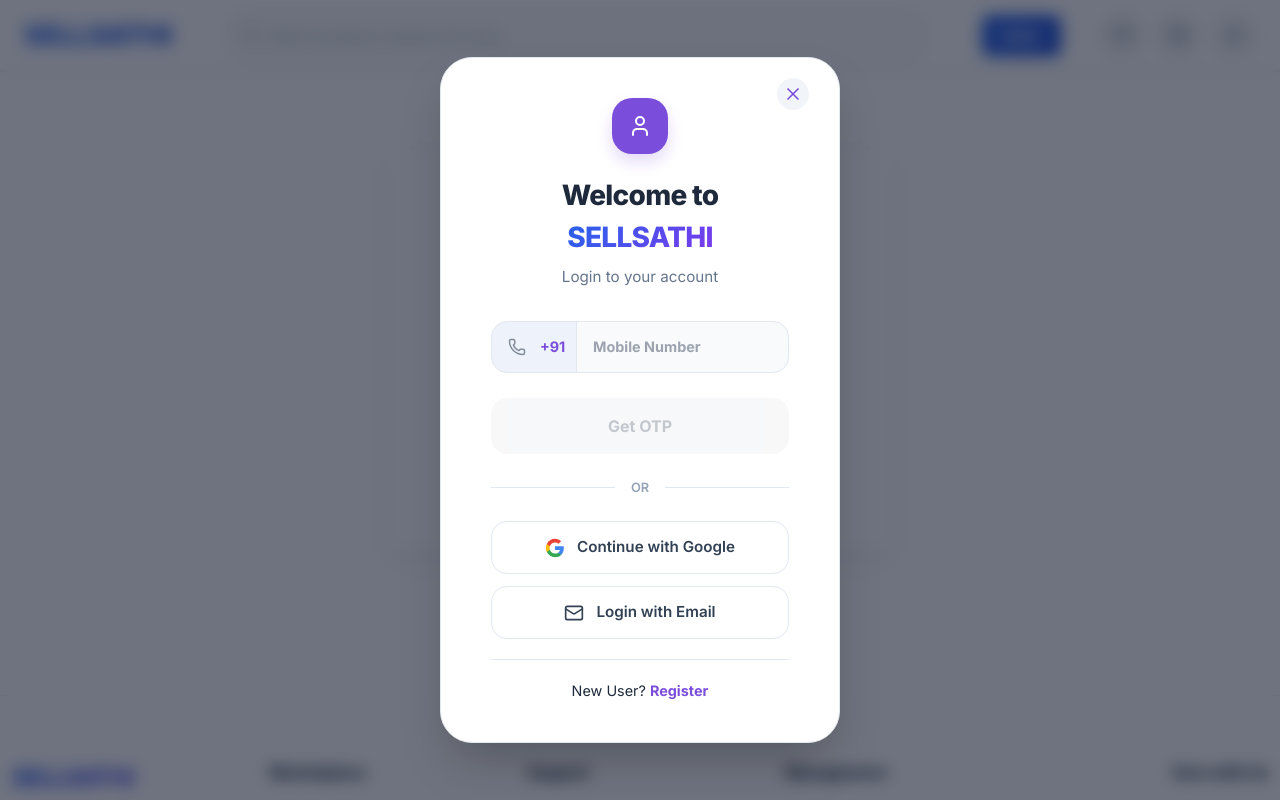
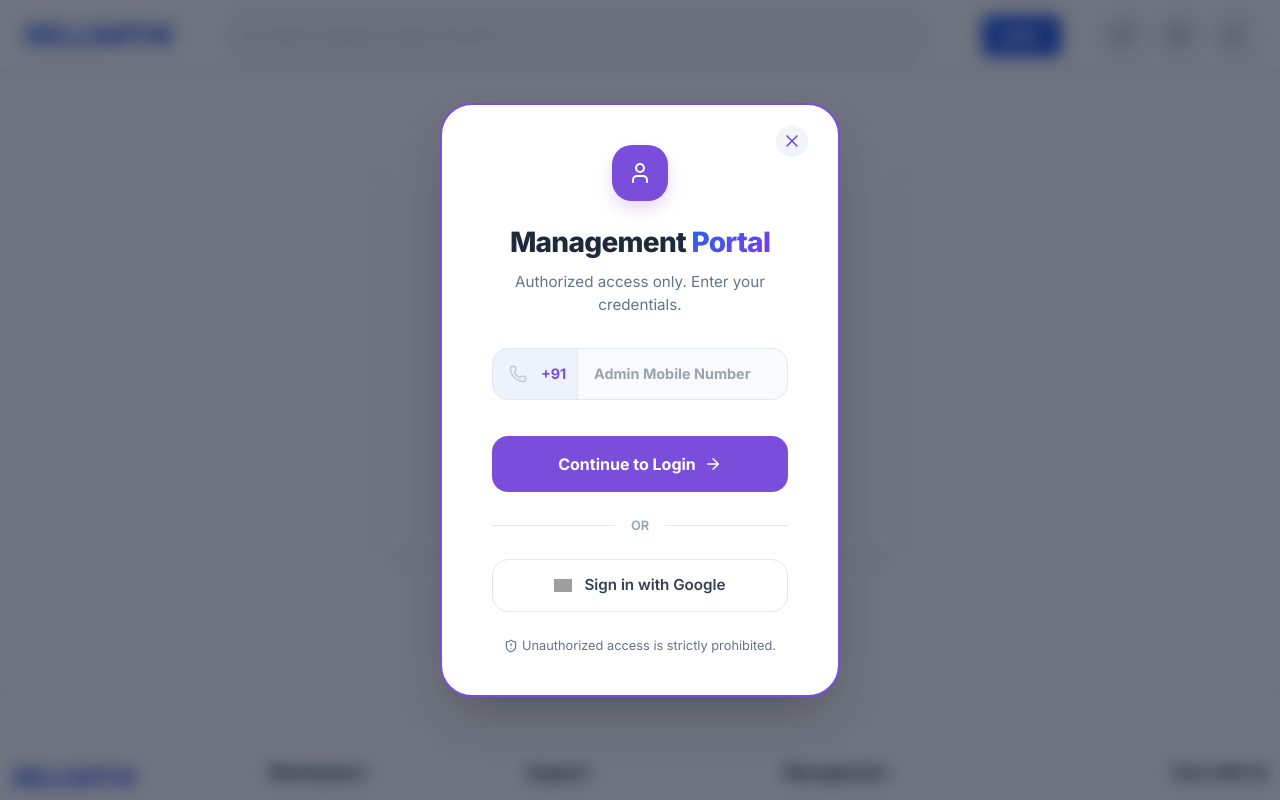
Before and after one commit to Vijay1157/SellSathi_refactored, a React (Vite) app in the folder frontend/: page /#/admin/login in a window 1280 px wide. Shown: the top 800 px of the page. Built offline with nearby package versions, Linux system fonts and the light colour scheme; no server answers; the database is empty; grey boxes are pictures that could not be loaded.

Commit message:
new updatess

```diff
--- a/frontend/src/modules/admin/pages/Login.jsx
+++ b/frontend/src/modules/admin/pages/Login.jsx
@@ -1,24 +1,11 @@
-import { useState, useEffect } from 'react';
+import { useState } from 'react';
 import { useNavigate } from 'react-router-dom';
-import AuthModal from '@/modules/auth/components/AuthModal';
+import AdminLoginModal from '@/modules/auth/components/AdminLoginModal';
 import { ShieldCheck } from 'lucide-react';
 
 export default function AdminLogin() {
     const [isModalOpen, setIsModalOpen] = useState(true);
     const navigate = useNavigate();
-
-    const handleSuccess = (data) => {
-        setIsModalOpen(false);
-
-        // Only redirect to admin dashboard if user is actually an admin
-        // with the correct phone number
-        if (data && data.role === 'ADMIN') {
-            navigate('/admin');
-        } else {
-            // Redirect non-admin users to home page
-            navigate('/');
-        }
-    };
 
     return (
         <div className="container" style={{
@@ -55,10 +42,12 @@
                 </button>
             </div>
 
-            <AuthModal
+            <AdminLoginModal
                 isOpen={isModalOpen}
-                onClose={() => setIsModalOpen(false)}
-                onSuccess={handleSuccess}
+                onClose={() => {
+                    setIsModalOpen(false);
+                    // Just close it, the page remains active
+                }}
             />
         </div>
     );
--- a/frontend/src/modules/seller/pages/SellerPage.jsx
+++ b/frontend/src/modules/seller/pages/SellerPage.jsx
@@ -32,7 +32,8 @@
       }
       const user = JSON.parse(userStr);
       if (user.role === 'SELLER') {
-        alert('You are already registered as a seller. Please login to access your dashboard.');
+        alert('We found an existing Seller profile matching this account! Redirecting you straight to your Seller Dashboard.');
+        navigate('/seller/dashboard');
         return;
       }
       if (user.role === 'ADMIN') {
```
